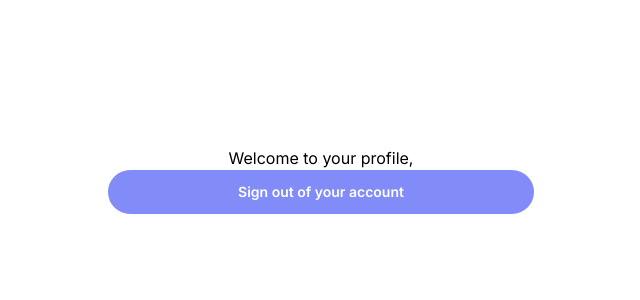
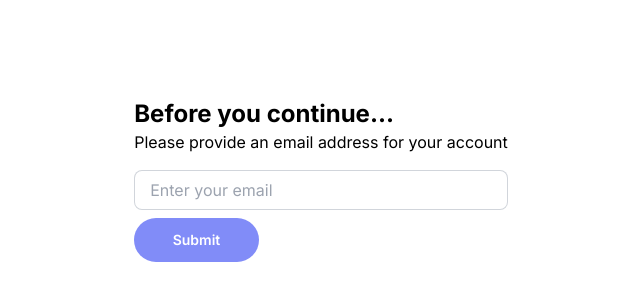
Before and after one commit to ryanmello/alpaca, a Next.js app: page /profile in a window 1280 px wide. Shown: the part 220-520 px from the top of the page, without its empty margins (319-959 px from the left). Built offline with nearby package versions, Linux system fonts and the light colour scheme; no server answers.

Commit message:
email input form

```diff
--- a/app/components/Input.tsx
+++ b/app/components/Input.tsx
@@ -9,6 +9,7 @@ interface InputProps {
   required?: boolean;
   disabled?: boolean;
   errors?: FieldErrors;
+  placeholder?: string;
   register: UseFormRegister<FieldValues>;
 }
 
@@ -18,6 +19,7 @@ const Input: React.FC<InputProps> = ({
   type,
   required,
   disabled,
+  placeholder,
   register
 }) => {
   return (
@@ -31,6 +33,7 @@ const Input: React.FC<InputProps> = ({
           disabled={disabled}
           {...register(id, { required })}
           className="w-full py-2 px-4 rounded-lg ring-1 ring-inset ring-gray-300"
+          placeholder={placeholder}
         />
       </div>
     </div>
--- /dev/null
+++ b/app/profile/components/EmailInput.tsx
@@ -0,0 +1,40 @@
+"use client"
+
+import Button from "@/app/components/Button";
+import Input from "@/app/components/Input";
+import React, { useState } from "react";
+import { FieldValues, useForm } from "react-hook-form";
+
+const EmailInput = () => {
+    const [isLoading, setIsLoading] = useState(false);
+
+  const {
+    register,
+    handleSubmit,
+    formState: { errors },
+  } = useForm<FieldValues>({
+    defaultValues: {
+      email: ""
+    },
+  });
+
+  return (
+    <form>
+      <Input
+        id="email"
+        label=""
+        type="email"
+        placeholder="Enter your email"
+        register={register}
+        errors={errors}
+      />
+      <div className="w-1/3 pt-2">
+        <Button fullWidth>
+            Submit
+        </Button>
+      </div>
+    </form>
+  );
+};
+
+export default EmailInput;
--- a/app/profile/page.tsx
+++ b/app/profile/page.tsx
@@ -2,16 +2,27 @@ import { signOut } from "next-auth/react";
 import Button from "../components/Button";
 import LogoutButton from "./components/LogoutButton";
 import getCurrentUser from "../actions/getCurrentUser";
+import EmailInput from "./components/EmailInput";
 
 const Page = async () => {
   const user = await getCurrentUser();
 
   return (
     <div className="flex flex-col items-center justify-center h-full">
-      <p>Welcome to your profile, {user?.name}</p>
-      <div className="w-1/3">
-        <LogoutButton />
-      </div>
+      {user?.email ? (
+        <>
+        <p>Welcome to your profile, {user?.name}</p>
+        <div className="w-1/3">
+          <LogoutButton />
+        </div>
+        </>
+      ): (
+        <div className="align-left">
+          <p className="text-2xl font-bold">Before you continue...</p>
+          <p className="pb-4">Please provide an email address for your account</p>
+          <EmailInput />
+        </div>
+      )}
     </div>
   );
 };
```
